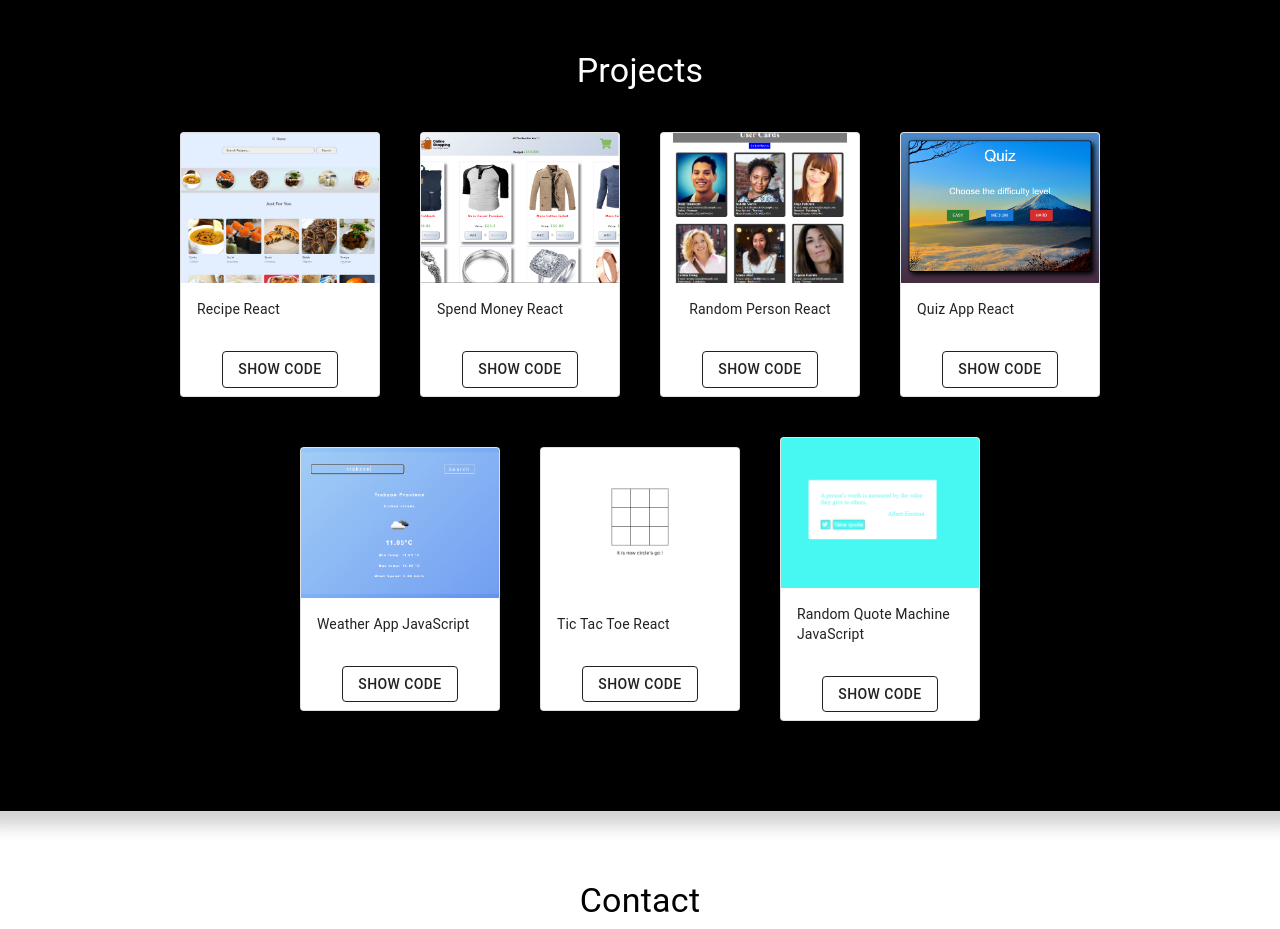
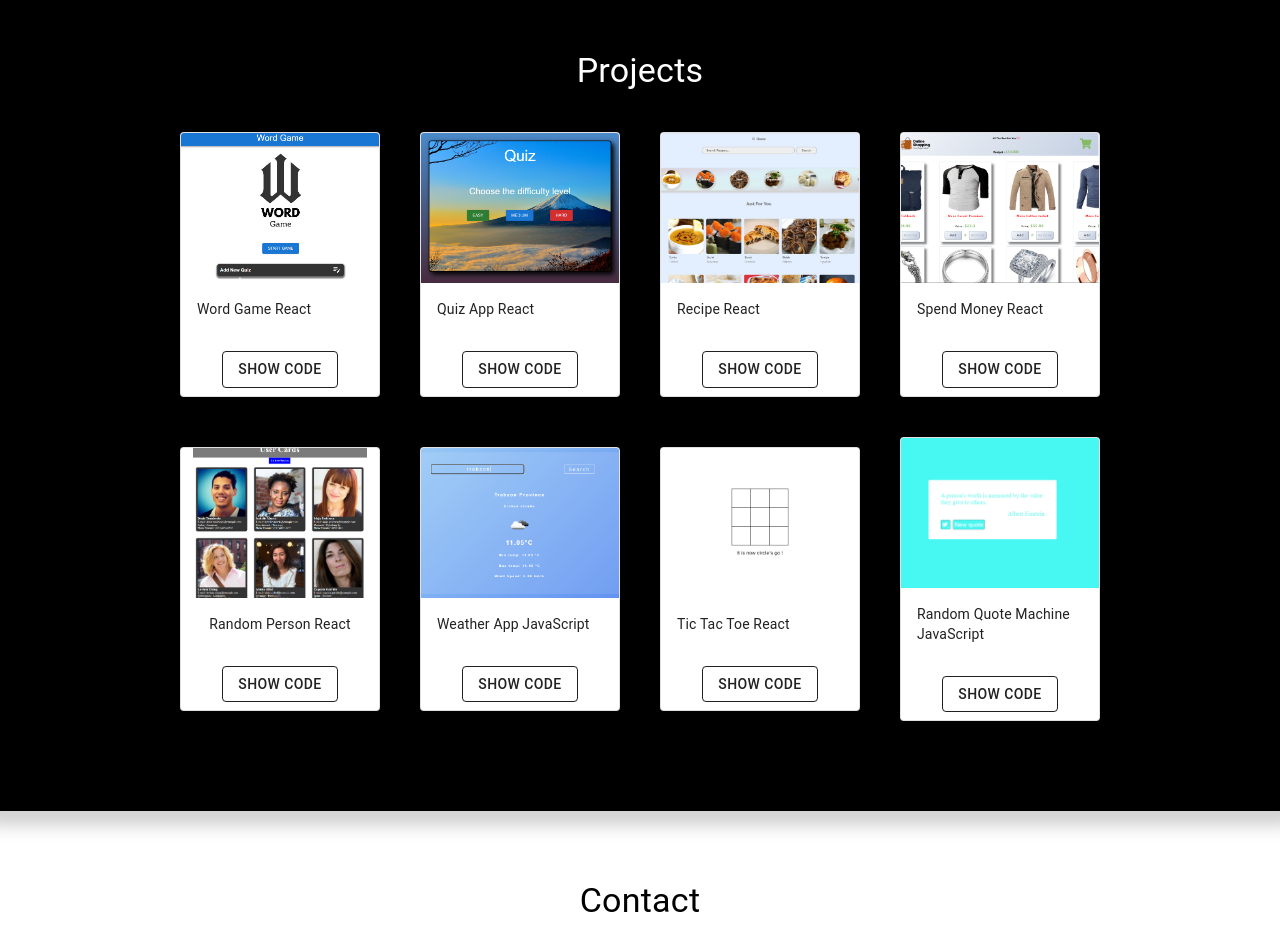
Before and after one commit to FiratSomek/Portfolio-react, a React (Create React App) app: page / in a window 1280 px wide. Shown: the part 1580-2509 px from the top of the page. Built offline with nearby package versions, Linux system fonts and the light colour scheme.

Commit message:
The last completed project has been added

```diff
--- a/src/components/MyProjects/index.tsx
+++ b/src/components/MyProjects/index.tsx
@@ -16,6 +16,7 @@ import TicTacToeImg from "../../assets/tic-tac-toe.png";
 import WeatherAppImg from "../../assets/weather-app.png";
 import RandomQuoteImg from "../../assets/random-quote-machine.png";
 import QuizAppImg from "../../assets/quiz-app.png";
+import WordGameImg from "../../assets/word-game.png";
 
 interface ProjectReact {
   name: string;
@@ -24,6 +25,18 @@ interface ProjectReact {
   img: string;
 }
 const initialProject: ProjectReact[] = [
+  {
+    name: "Word Game React",
+    url: "https://word-game-three-wine.vercel.app/",
+    githubUrl: "https://github.com/FiratSomek/Word-game",
+    img: WordGameImg,
+  },
+  {
+    name: "Quiz App React",
+    url: "https://quiz-app-fs.vercel.app/",
+    githubUrl: "https://github.com/FiratSomek/Quiz-app",
+    img: QuizAppImg,
+  },
   {
     name: "Recipe React",
     url: "https://recipe-app-phi-sage.vercel.app/",
@@ -42,12 +55,7 @@ const initialProject: ProjectReact[] = [
     githubUrl: "https://github.com/FiratSomek/random-person-card",
     img: RandomUserImg,
   },
-  {
-    name: "Quiz App React",
-    url: "https://quiz-app-fs.vercel.app/",
-    githubUrl: "https://github.com/FiratSomek/Quiz-app",
-    img: QuizAppImg,
-  },
+
   {
     name: "Weather App JavaScript",
     url: "https://codepen.io/Firatsomek/pen/abQRRpb",
```
Also changed, not shown: src/assets/word-game.png (added).
